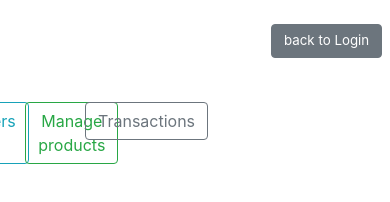
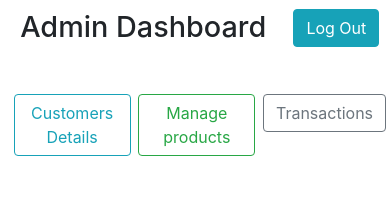
Before and after one commit to rahul-agrawal-99/dbms_project_private, a plain HTML site: page templates/admin_login.html in a window 390 px wide. Drawn offline with nearby package versions, Linux system fonts and the light colour scheme.

Commit message:
responsive 3

```diff
--- a/templates/admin_login.html
+++ b/templates/admin_login.html
@@ -10,51 +10,61 @@
 <script src="https://stackpath.bootstrapcdn.com/bootstrap/4.5.0/js/bootstrap.min.js"></script>
 
 <style>
-* {
-  box-sizing: border-box;
-}
+    .row{
 
-/* Create two equal columns that floats next to each other */
-.column {
-  float: left;
-  width: 50%;
-  padding: 10px;
-  height: 300px; /* Should be removed. Only for demonstration */
-}
+        align-content: center;
+        margin-top: 1%;
+      }
+      #row1{
 
-h2{
-    font-size: 40px;
-    margin-left:100px;
-}
+        margin-left: 5%;
+        width: 90%;
+      }
+      #row2{
+
+        margin-left: 5%;
+        margin-top: 10%;
+        width: 90%;
+      }
+      .bt{
+        float: left;
+        margin-left: 2%;
+        width: 31%;
 
 
-
+      }
 
 
 </style>
 </head>
 <body>
 
-    <div>
+    <div class='row'>
+        <div id='row1'>
+
+          <div style="width: 100%;">
+            <div style="width: 75%; float: left; ">
+              <h4 style="font-size: 180%;float:left ;margin-top:2% ;margin-left:5%">Admin Dashboard</h4>
+            </div>
+
+            <div style="width: 25%; float: left;">
 
 
+                <a href="\" class="btn btn-info" role="button" style="float: right; margin-top:5% ;margin-right:5%">Log Out</a>
+            </div>
 
+          </div>
 
-<br>
-<a href="/" class="btn btn-secondary btn-default" role="button" aria-pressed="true" style="font-size: smaller;float:right;margin-right:2%">back to Login</a>
+        </div>
+        <div id='row2'>
+          <div class='bt'><a href="\project_login_table" class="btn btn-outline-info" role="button">Customers Details</a></div>
+    <div class='bt'><a href="\product_admin" class="btn btn-outline-success" role="button">Manage products</a></div>
+    <div class='bt'><a href="\transaction" class="btn btn-outline-secondary" role="button">Transactions</a></div>
 
-<p style="margin-top: 20%;">
-<div style="float: left;width:23%;margin-left:10%"><form action='\project_login_table' style="float: right; margin-right:100px">
-    <button type="submit" class="btn btn-outline-info" >Customers Details</button>
-</form></div>
-<div style="float: left;width:23%"><form action='\product_admin' style="float: right; margin-right:100px">
-    <button type="submit" class="btn btn-outline-success" >Manage products</button>
-</form></div>
-<div style="float: left;width:23%"><form action='\transaction' style="float: right; margin-right:100px">
-    <button type="submit" class="btn btn-outline-secondary" >Transactions</button>
-</form></div>
+        </div>
 
-</p>
+      </div>
+
 
 
 
```
Also changed, not shown: templates/customer_login.html (+0 -64 lines), templates/index.html (+41 -26 lines), static/assets/images/github.png (added).
